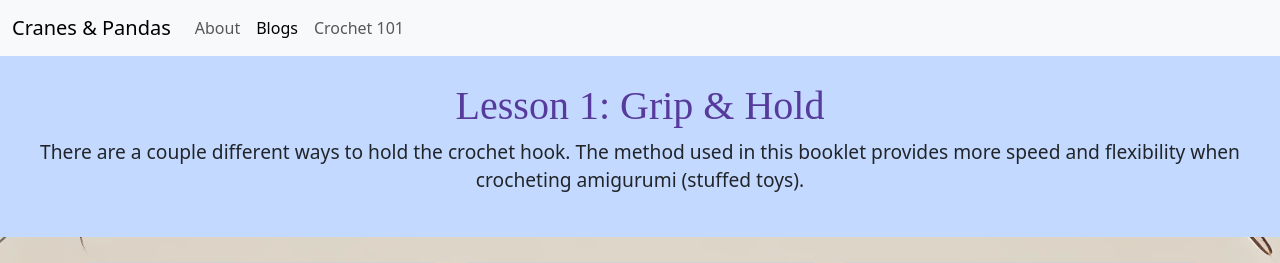
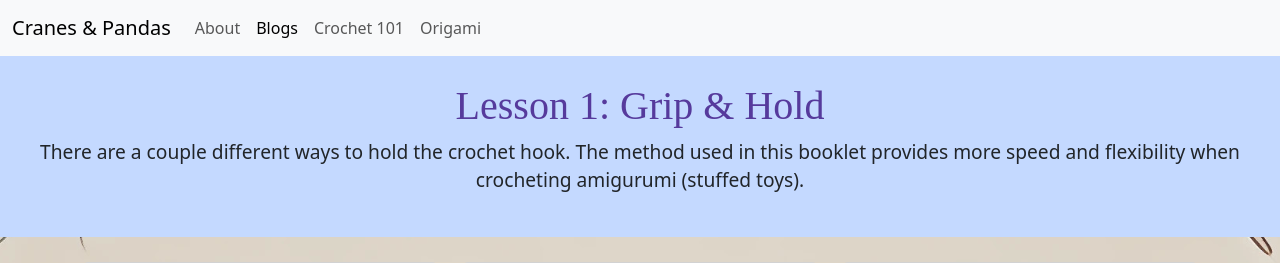
Before and after one commit to naino0316/my-blog, a Flask app: page /crochet101/lesson/1 in a window 1280 px wide. Shown: the top 263 px of the page. Run offline with Flask 3, Linux system fonts and the light colour scheme; some web fonts are replaced.

Commit message:
updated navbar

```diff
--- a/templates/lesson.html
+++ b/templates/lesson.html
@@ -29,6 +29,9 @@
           <li class="nav-item">
             <a class="nav-link" href="{{ url_for('crochet_101') }}">Crochet 101</a>
           </li>
+            <li class="nav-item">
+                <a class="nav-link" href="{{ url_for('origami_page') }}">Origami</a>
+                </li>
         </ul>
       </div>
     </div>
```
